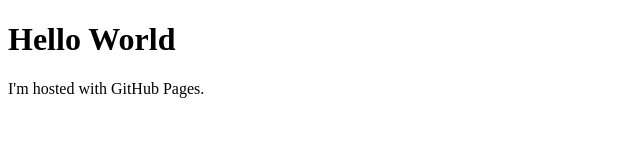
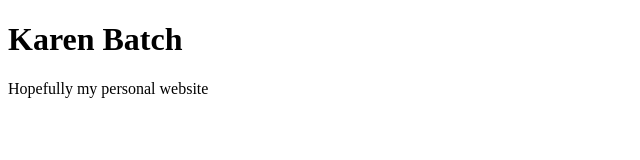
Before and after one commit to LindaBatch/lindabatch.github.io, a plain HTML site: page index.html in a window 1280 px wide. Shown: the whole page, without its empty margins (0-640 px from the left). Drawn offline with Linux system fonts and the light colour scheme.

Commit message:
Updated index.html to display name

```diff
--- a/index.html
+++ b/index.html
@@ -4,7 +4,7 @@
         <title>karenbatch19.github.io</title>
     </head>
     <body>
-        <h1>Hello World</h1>
-        <p>I'm hosted with GitHub Pages.</p>
+        <h1>Karen Batch</h1>
+        <p>Hopefully my personal website</p>
     </body>
 </html>
```
